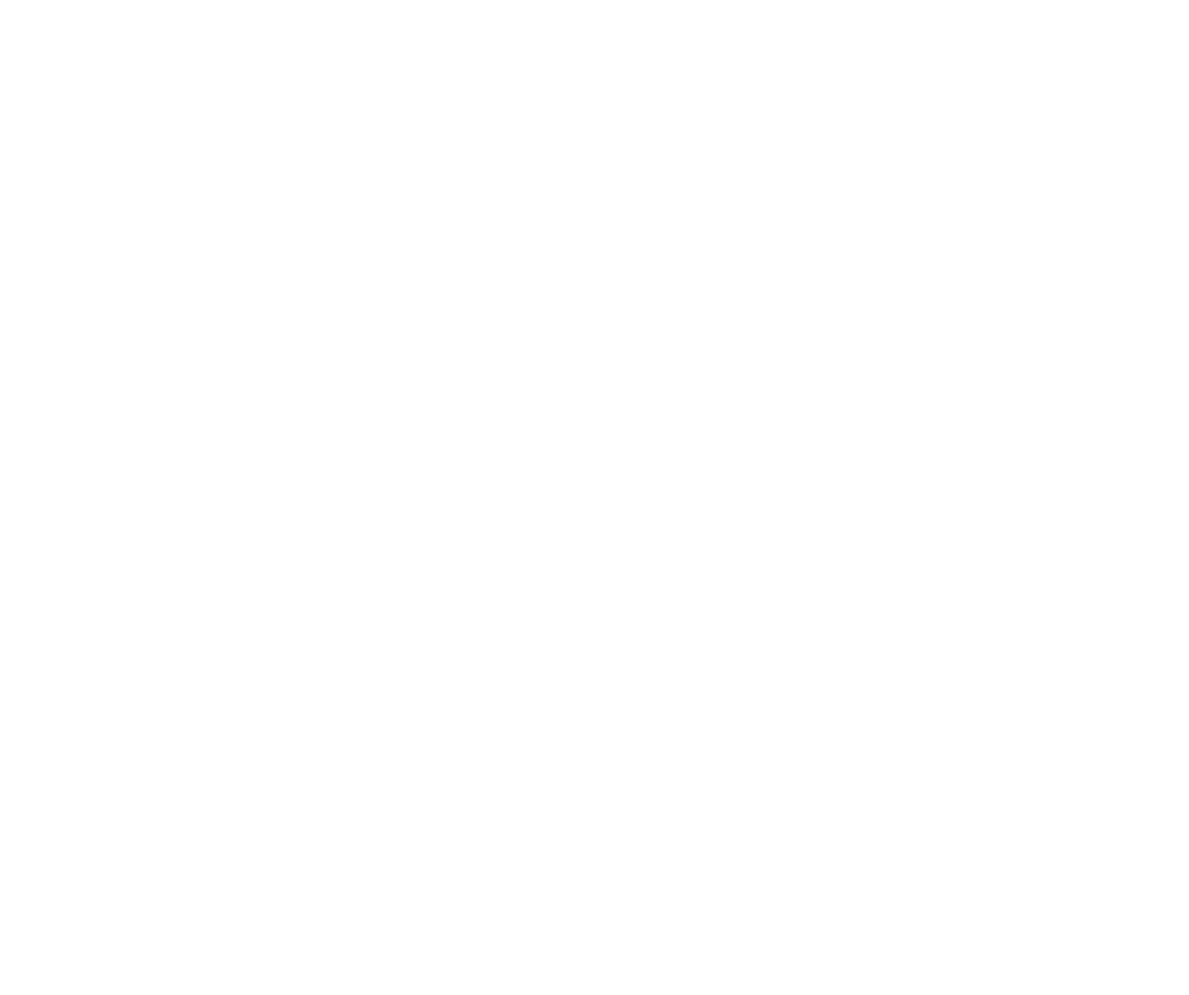
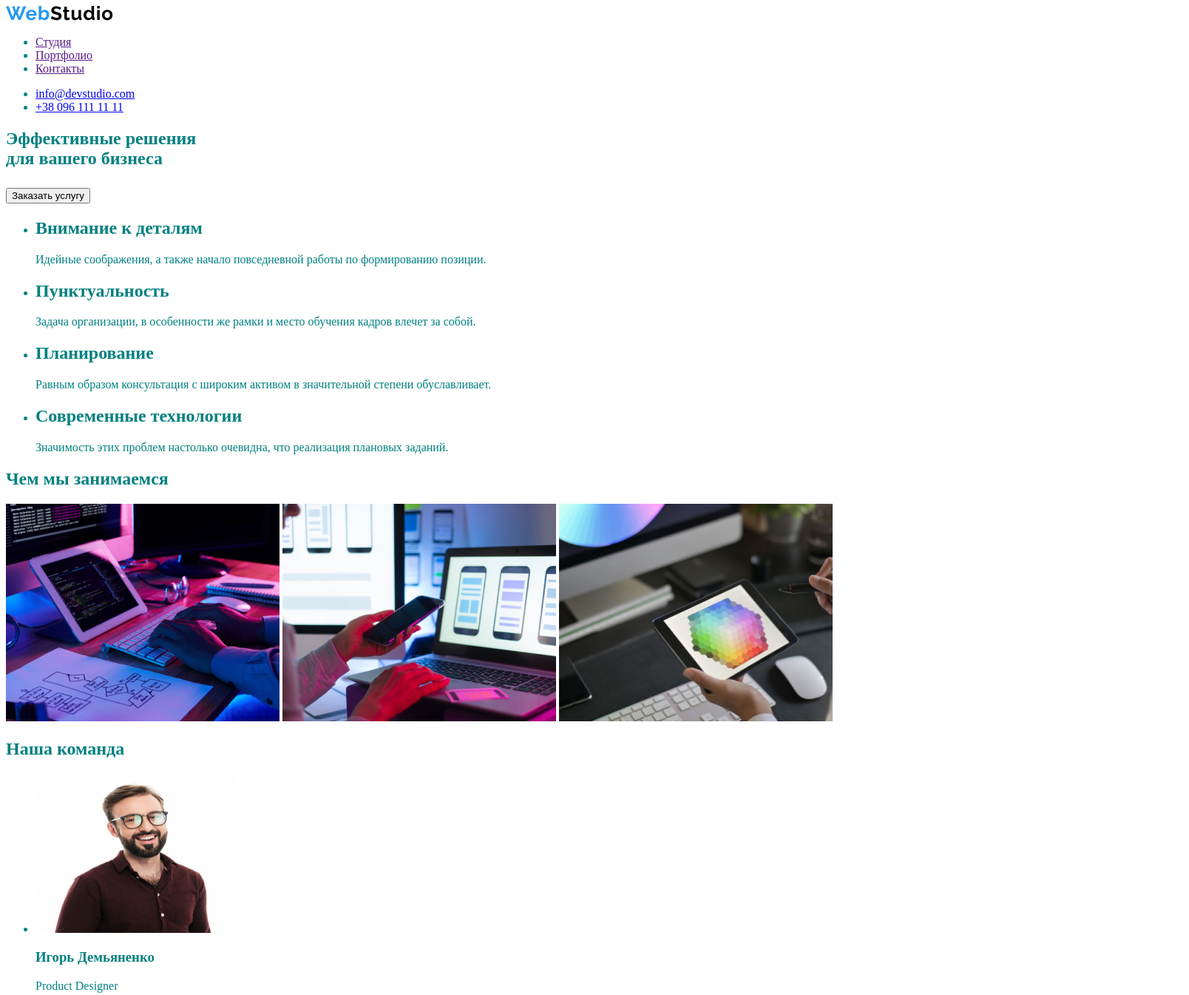
Before and after one commit to soffipro/goit-markup-hw-01., a plain HTML site: page index.html in a window 1280 px wide. Shown: the top 1345 px of the page at 74% size, 1608 px wide, since content can reach past the window. Before the commit the page ends 800 px from the top, so only its background shows below. Drawn offline with Linux system fonts and the light colour scheme.

Commit message:
добавляю HTML-разметку макета ДЗ №1

```diff
--- a/index.html
+++ b/index.html
@@ -1,12 +1,109 @@
 <!DOCTYPE html>
-<html lang="en">
+<html lang="ru">
 <head>
+    <link rel="stylesheet" href="./css/styles.css" />
     <meta charset="UTF-8">
     <meta http-equiv="X-UA-Compatible" content="IE=edge">
     <meta name="viewport" content="width=device-width, initial-scale=1.0">
-    <title>Sofi not stupied</title>
+    <title>Студия</title>
 </head>
 <body>
+<!--шапка профиля-->
+  <header>
+   <nav>
+       <a href="index.html">
+        <img src="./images/WebStudio.svg"
+        alt="WebStudio"
+         width="145" >
+       </a>
+    <ul>
+       <li><a href="">Студия</a></li>
+       <li><a href=""> Портфолио</a></li>
+       <li><a href="">Контакты</a></li>
+    </ul>
+   </nav>
+    <ul>
+        <li><a href="mailto:info@devstudio.com">info@devstudio.com</a></li>
+        <li><a href="tel:+380961111111">+38 096 111 11 11</a></li>
+    </ul>
+</header>
+<!--Герой-->
+<main>
+    <section>
+        <h1>Эффективные решения<br> для вашего бизнеса</h1>
+        <h2><button type="button">Заказать услугу</button></h2>
+    </section>
+<!--Особенности-->
+    <section>
+     <ul>
+        <li>
+            <h2>Внимание к деталям</h2>
+            <p>Идейные соображения, а также начало повседневной работы по формированию позиции.</p>
 
+        </li>
+        <li>
+            <h2>Пунктуальность</h2>
+            <p>Задача организации, в особенности же рамки и место обучения кадров влечет за собой.</p>
+        </li>
+        <li>
+            <h2>Планирование</h2>
+            <p>Равным образом консультация с широким активом в значительной степени обуславливает.</p>
+        </li>
+        <li>
+            <h2>Современные технологии</h2>
+            <p>Значимость этих проблем настолько очевидна, что реализация плановых заданий.</p>
+        </li>
+     </ul>
+    </section>
+<!--чем мы занимаемся-->
+    <section>
+
+      <h2>Чем мы занимаемся</h2>
+    <p>
+        <img src="./images/box1.jpg"  alt="создание сайтов">
+        <img src="./images/box2.jpg"  alt="десктоп версия">
+        <img src="./images/box3.jpg"  alt="мобильная игры">
+    </p>
+    </section>
+<!--наша команда-->
+    <h2>Наша команда</h2>
+    <section>
+      <ul>
+          <li>
+              <img src="./images/1.jpg" alt="мужчина в очках" width="270" height="215">
+              <h3>Игорь Демьяненко</h3>
+              <p>Product Designer</p>
+          </li>
+          <li>
+            <img src="./images/2.jpg" alt="девушка блондинка" width="270">
+              <h3>Ольга Репина</h3>
+              <p>Frontend Developer</p>
+          </li>
+          <li>
+            <img src="./images/3.jpg" alt="парень в рубашке" width="270">
+               <h3>Николай Тарасов</h3>
+               <p>Marketing</p>
+          </li>
+          <li>
+            <img src="./images/4.jpg" alt="мужчина в очках" width="270">
+            <h3>Михаил Ермаков</h3>
+            <p>UI Designer</p>
+          </li>
+        </ul>
+
+    </section>
+</main>
+   <!-- подвал-->
+    <footer>
+        <img src="./images/Footerbg.jpg" alt="серый фон" width="1600">
+    <address>
+        <a href="/">
+            <img src="./images/WebStudio.svg" alt="logo" width="145">
+        </a>
+        <p>г. Киев, пр-т Леси Украинки, 26</p>
+          <p><a href="mailto:info@example.com">info@example.com</a></p>
+           <p><a href="tel:+380991111111">099 111 11 11</a></p>
+    </address>
+</footer>
 </body>
 </html>
```
Also changed, not shown: images/1.jpg (added), images/2.jpg (added), images/3.jpg (added), images/4.jpg (added), images/Footerbg.jpg (added), images/WebStudio.svg (added), images/box1.jpg (added), images/box2.jpg (added), images/box3.jpg (added), images/Подвал.png (added), 1 other file.
